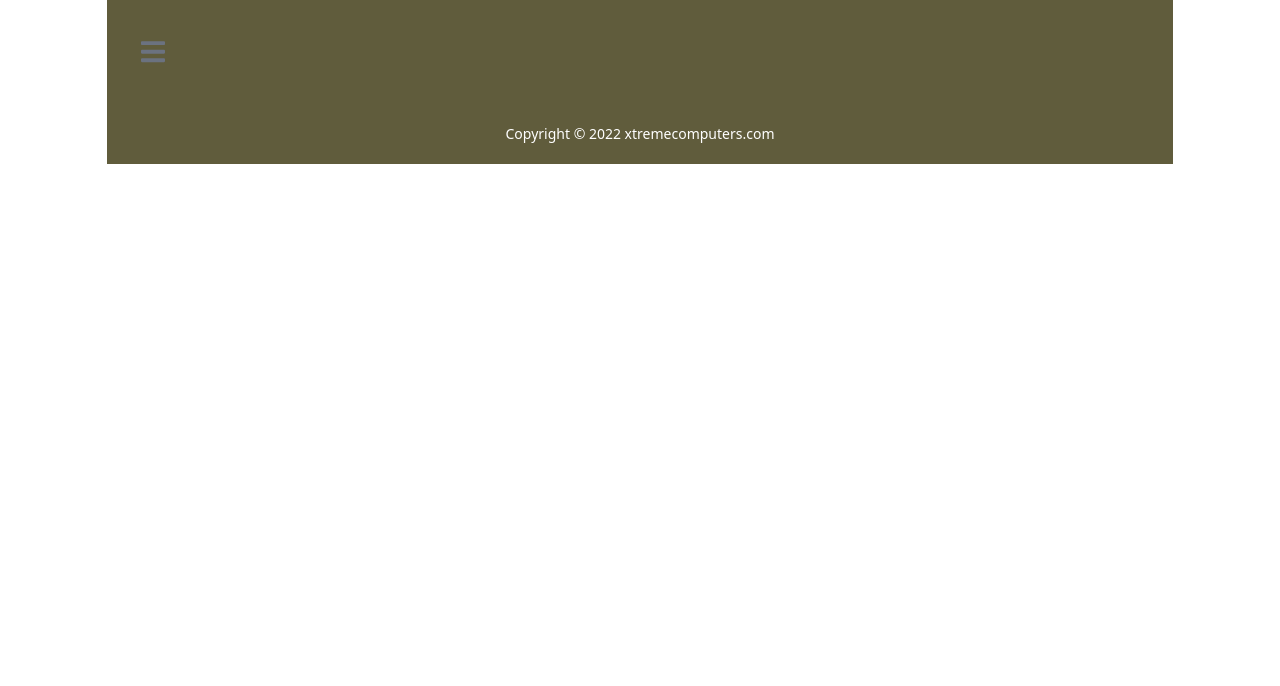
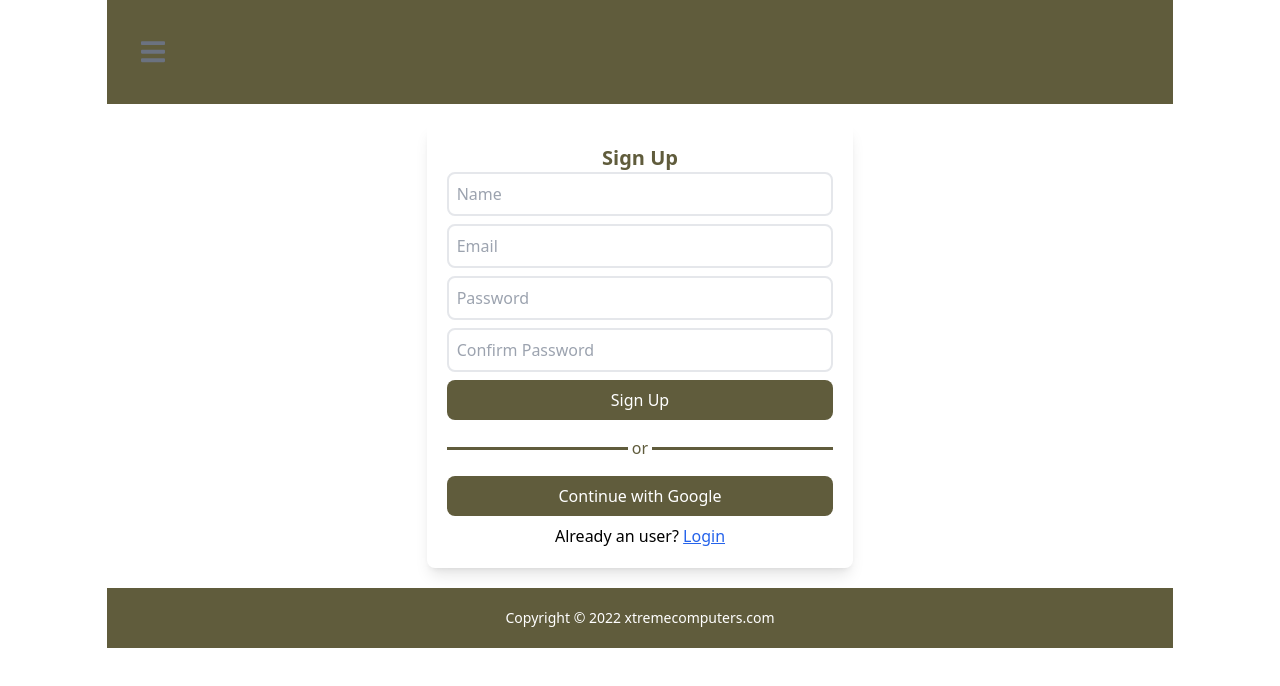
Before and after one commit to hardworkingmission/manufacturer_client_side, a React (Create React App) app: page /signup in a window 1280 px wide. Shown: the top 686 px of the page. Built offline with nearby package versions, Linux system fonts and the light colour scheme; no server answers; what tw-elements would draw is missing.

Commit message:
signup and login form added

```diff
--- a/src/App.js
+++ b/src/App.js
@@ -5,6 +5,8 @@ import Home from './Pages/Home/Home'
 import { FontAwesomeIcon } from '@fortawesome/react-fontawesome'
 import { faCoffee } from '@fortawesome/free-solid-svg-icons'
 import { Route, Routes } from 'react-router-dom';
+import Signup from './Pages/Authentication/Signup';
+import Login from './Pages/Authentication/Login';
 
 
 function App() {
@@ -13,6 +15,8 @@ function App() {
       <Header/>
       <Routes>
         <Route path='/' element={<Home/>}/>
+        <Route path='/signup' element={<Signup/>}/>
+        <Route path='/login' element={<Login/>}/>
       </Routes>
       <Footer/>
     </div>
--- a/src/Pages/Authentication/Login.js
+++ b/src/Pages/Authentication/Login.js
@@ -1,4 +1,5 @@
 import React from 'react';
+import { Link } from 'react-router-dom';
 import { useSignInWithEmailAndPassword } from 'react-firebase-hooks/auth';
 import { useForm } from "react-hook-form";
 import auth from '../../firebase.init';
@@ -10,9 +11,48 @@ const Login = () => {
         loginLoading,
         loginError,
       ] = useSignInWithEmailAndPassword(auth);
+      const { register, formState: { errors }, handleSubmit} = useForm();
+      const onSubmit=(data)=>{
+          console.log(data)
+      }
     return (
-        <div>
-
+        <div className='my-5 flex justify-center'>
+            <div className="p-5 rounded-lg lg:w-2/6 md:w-1/2 w-full shadow-lg">
+                <form onSubmit={handleSubmit(onSubmit)} >
+                    <h3 className='text-xl text-[#605C3C] font-bold'>Login</h3>
+                    <div className='mb-2'>
+                        <input type={'email'} {...register("email", { required: true,pattern:/^[^\s@]+@[^\s@]+\.[^\s@]+$/ })} className="w-full p-2 outline-none rounded-lg border-2" placeholder='Email'/>
+                        <p className='text-red-600'>{errors.email?.type === 'required' && "Email is required"}</p>
+                        <p className='text-red-600'>{errors.email?.type === 'pattern' && "Invalid Email"}</p>
+                    </div>
+                    <div className='mb-2'>
+                        <input type={'password'} {...register("password", { required: true,pattern:/^(?=.*[A-Za-z])(?=.*\d)[A-Za-z\d]{8,}$/ })} className="w-full p-2 outline-none rounded-lg border-2" placeholder='Password'/>
+                        <p className='text-red-600'>{errors.password?.type === 'required' && "Password is required"}</p>
+                        <p className='text-red-600'>{errors.password?.type === 'pattern' && "Password  must be 8 or more characters, at least one letter and one number"}</p>
+                    </div>
+                    <div className=''>
+                        <input type="submit" value="Login"className="w-full p-2 outline-none rounded-lg bg-[#605C3C] text-white" />
+                    </div>
+                </form>
+                <div className='mt-1 text-right'>
+                    <p className='underline text-blue-600'>Forgot Password?</p>
+                </div>
+                <div className='flex justify-center items-center my-1'>
+                    <div className='w-full h-[3px] bg-[#605C3C]'>
+                    </div>
+                    <div className='p-1 rounded-lg text-[#605C3C]'>
+                        or
+                    </div>
+                    <div className='w-full h-[3px] bg-[#605C3C]'>
+                    </div>
+                </div>
+                <div className='mb-2'>
+                    <button className='w-full p-2 outline-none rounded-lg bg-[#605C3C] text-white'>Continue with Google</button>
+                </div>
+                <div>
+                    <p className=''>Need an account? <Link to='/signup' className='underline text-blue-600'>Sign Up</Link></p>
+                </div>
+            </div>
         </div>
     );
 };
--- a/src/Pages/Authentication/Signup.js
+++ b/src/Pages/Authentication/Signup.js
@@ -1,6 +1,7 @@
 import React from 'react';
 import { useCreateUserWithEmailAndPassword } from 'react-firebase-hooks/auth';
 import { useForm } from "react-hook-form";
+import { Link } from 'react-router-dom';
 import auth from '../../firebase.init';
 
 const Signup = () => {
@@ -10,9 +11,60 @@ const Signup = () => {
         signupLoading,
         signupError,
       ] = useCreateUserWithEmailAndPassword(auth,{sendEmailVerification:true});
+      const { register, formState: { errors },getValues, handleSubmit,watch} = useForm();
+      const onSubmit=(data)=>{
+          console.log(data)
+      }
     return (
-        <div>
+        <div className='my-5 flex justify-center'>
+             <div className="p-5 rounded-lg lg:w-2/6 md:w-1/2 w-full shadow-lg">
+                <form onSubmit={handleSubmit(onSubmit)} >
+                    <h3 className='text-xl text-[#605C3C] font-bold'>Sign Up</h3>
+                    <div className='mb-2'>
+                        <input {...register("name", { required: true })} className="w-full p-2 outline-none rounded-lg border-2" placeholder='Name'/>
+                        <p className='text-red-600'>{errors.name?.type === 'required' && "Name is required"}</p>
+                    </div>
+                    <div className='mb-2'>
+                        <input type={'email'} {...register("email", { required: true,pattern:/^[^\s@]+@[^\s@]+\.[^\s@]+$/ })} className="w-full p-2 outline-none rounded-lg border-2" placeholder='Email'/>
+                        <p className='text-red-600'>{errors.email?.type === 'required' && "Email is required"}</p>
+                        <p className='text-red-600'>{errors.email?.type === 'pattern' && "Invalid Email"}</p>
+                    </div>
+                    <div className='mb-2'>
+                        <input type={'password'} {...register("password", { required: true,pattern:/^(?=.*[A-Za-z])(?=.*\d)[A-Za-z\d]{8,}$/ })} className="w-full p-2 outline-none rounded-lg border-2" placeholder='Password'/>
+                        <p className='text-red-600'>{errors.password?.type === 'required' && "Password is required"}</p>
+                        <p className='text-red-600'>{errors.password?.type === 'pattern' && "Password  must be 8 or more characters, at least one letter and one number"}</p>
+                    </div>
+                    <div className='mb-2'>
+                        <input type={'password'} {...register("confirmPassword", { required: true })} className="w-full p-2 outline-none rounded-lg border-2" placeholder='Confirm Password'/>
+                        <p className='text-red-600'>{errors.confirmPassword?.type === 'required' && "Confirm Password is required"}</p>
+                        <p className='text-red-600'>{watch("confirmPassword") !== watch("password") &&
+                            getValues("confirmPassword") ? (
+                                <p>Password not match</p>
+                            ) : null}
 
+                        </p>
+
+                    </div>
+                    <div className=''>
+                        <input type="submit" value="Sign Up"className="w-full p-2 outline-none rounded-lg bg-[#605C3C] text-white" />
+                    </div>
+                </form>
+                <div className='flex justify-center items-center my-3'>
+                    <div className='w-full h-[3px] bg-[#605C3C]'>
+                    </div>
+                    <div className='p-1 rounded-lg text-[#605C3C]'>
+                        or
+                    </div>
+                    <div className='w-full h-[3px] bg-[#605C3C]'>
+                    </div>
+                </div>
+                <div className='mb-2'>
+                    <button className='w-full p-2 outline-none rounded-lg bg-[#605C3C] text-white'>Continue with Google</button>
+                </div>
+                <div>
+                    <p className=''>Already an user? <Link to='/login' className='underline text-blue-600'>Login</Link></p>
+                </div>
+             </div>
         </div>
     );
 };
--- a/src/Pages/Home/Home.js
+++ b/src/Pages/Home/Home.js
@@ -23,6 +23,9 @@ const Home = () => {
             <section className='contact-us'>
                 <ContactUs/>
             </section>
+            <section>
+                <h3>Extra Section</h3>
+            </section>
         </div>
     );
 };
```
Also changed, not shown: src/images/motherboard/download.png (added).
